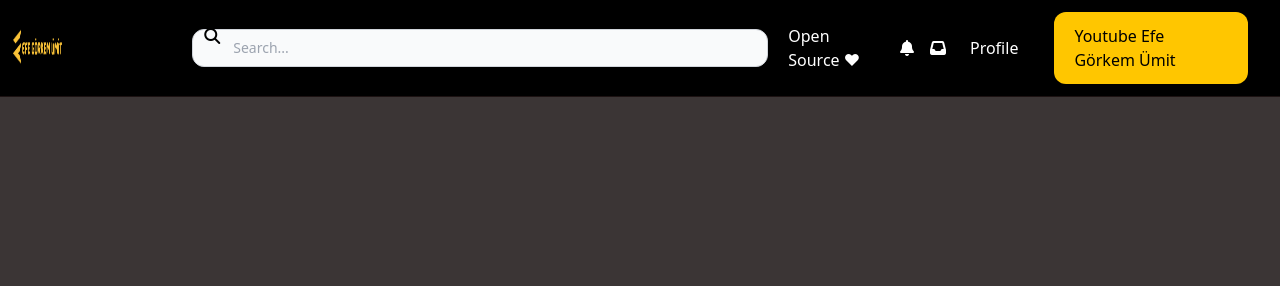
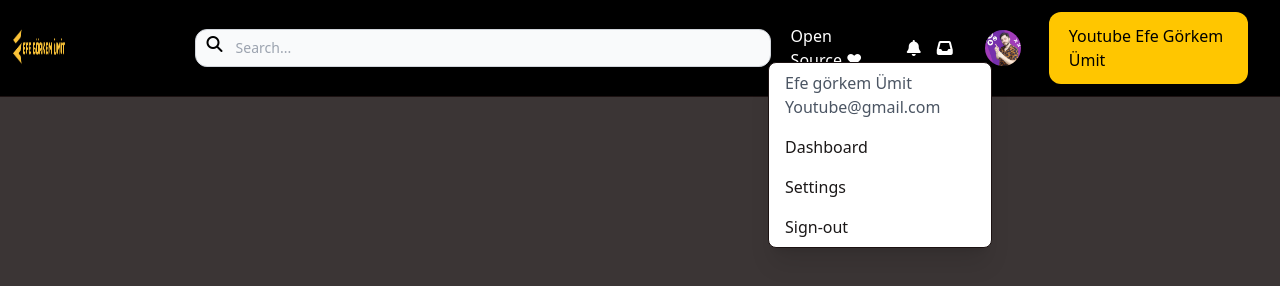
Before and after one commit to efegorkemumit/Admin-Panel-TailwindCSS, a plain HTML site: page dashboard.html in a window 1280 px wide. Drawn offline with Linux system fonts and the light colour scheme.

Commit message:
Header 3
youtube Efe Görkem Ümit

```diff
--- a/dashboard.html
+++ b/dashboard.html
@@ -27,7 +27,7 @@
                 </a>
 
                 <form action="#" class="hidden lg:block lg:pl-32">
-                    <div class="absolute inset-y-0 mt-6 ml-3 ">
+                    <div class="absolute inset-y-0 mt-8 ml-3 ">
                         <i class="fa-solid fa-magnifying-glass"></i>
                     </div>
                     <input type="text" class="bg-gray-50 border border-gray-300 text-primary-900 sm:text-sm rounded-xl
@@ -55,7 +55,45 @@
              </div>
 
              <div  class="flex justify-end p-4">
-                <button class="text-white"> Profile</button>
+
+                 <!-------------User Menu-->
+
+                <button class="text-white">
+                    <img src="src/img/profile.jpg" class="w-9 h-9 ml-2 rounded-full" />
+
+                </button>
+
+                  <!-------------User Menu END-->
+
+
+                   <!-------------User Menu -->
+                   <div class="absolute  right-72 mt-8 w-56 bg-white border border-primary-600 rounded-lg shadow-xl">
+                    <div class="px-4 py-2">
+                        <p class="text-gray-600">Efe görkem Ümit</p>
+                        <p class="text-gray-600">Youtube@gmail.com</p>
+
+
+                    </div>
+                    <ul>
+                        <li class="hover:bg-second-900"><a href="#" class="block px-4 py-2 text-primary-700">Dashboard </a></li>
+                        <li class="hover:bg-second-900"><a href="#" class="block px-4 py-2 text-primary-700">Settings </a></li>
+
+                        <li class="hover:bg-second-900"><a href="#" class="block px-4 py-2 text-primary-700">Sign-out </a></li>
+
+
+
+                    </ul>
+
+                   </div>
+
+
+
+                    <!-------------User Menu END-->
+
+
+
+
+
 
 
                  </div>
```
Also changed, not shown: dist/output.css.
